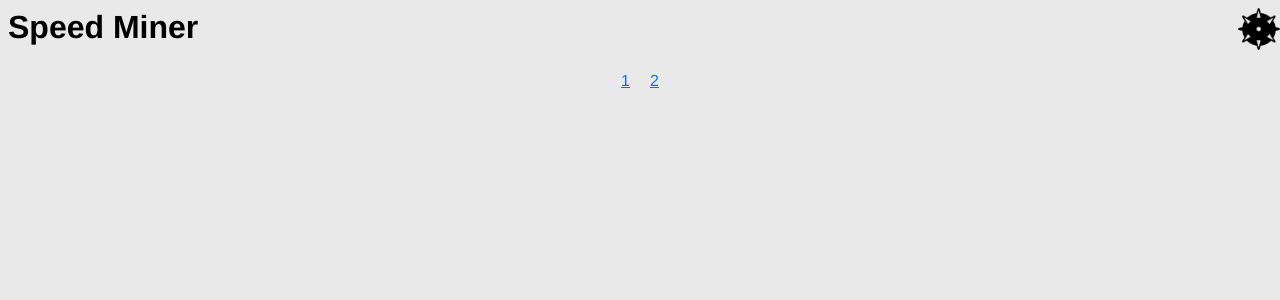
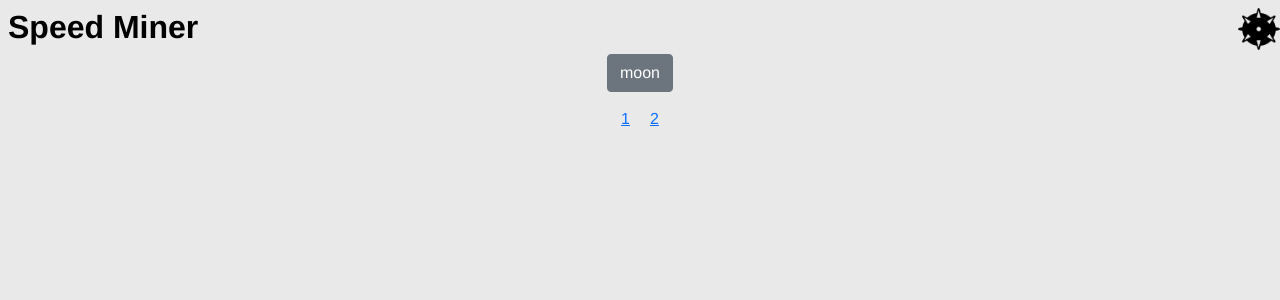
Before and after one commit to josephrockqz/speed_miner, a Vue app: page / in a window 1280 px wide. Shown: the top 300 px of the page. Built offline with nearby package versions, Linux system fonts and the light colour scheme.

Commit message:
made dark mode button on home screen

```diff
--- a/src/store.js
+++ b/src/store.js
@@ -208,6 +208,9 @@ export default new Vuex.Store({
       let cells = Array.from(Array(num_cells).keys())
       commit('MAKE_CELLS', cells)
     },
+    nightMode() {
+      document.body.style.backgroundColor = '#555555'
+    },
     placeFlag({ commit, state }, { cell_index }) {
       if (state.disableGridBool == true) {
         return
--- a/src/views/Home.vue
+++ b/src/views/Home.vue
@@ -1,5 +1,6 @@
 <template>
     <div>
+        <b-button @click="$store.dispatch('nightMode')">moon</b-button>
         <LevelMenu/>
     </div>
 </template>
```
Also changed, not shown: ttd.txt.
